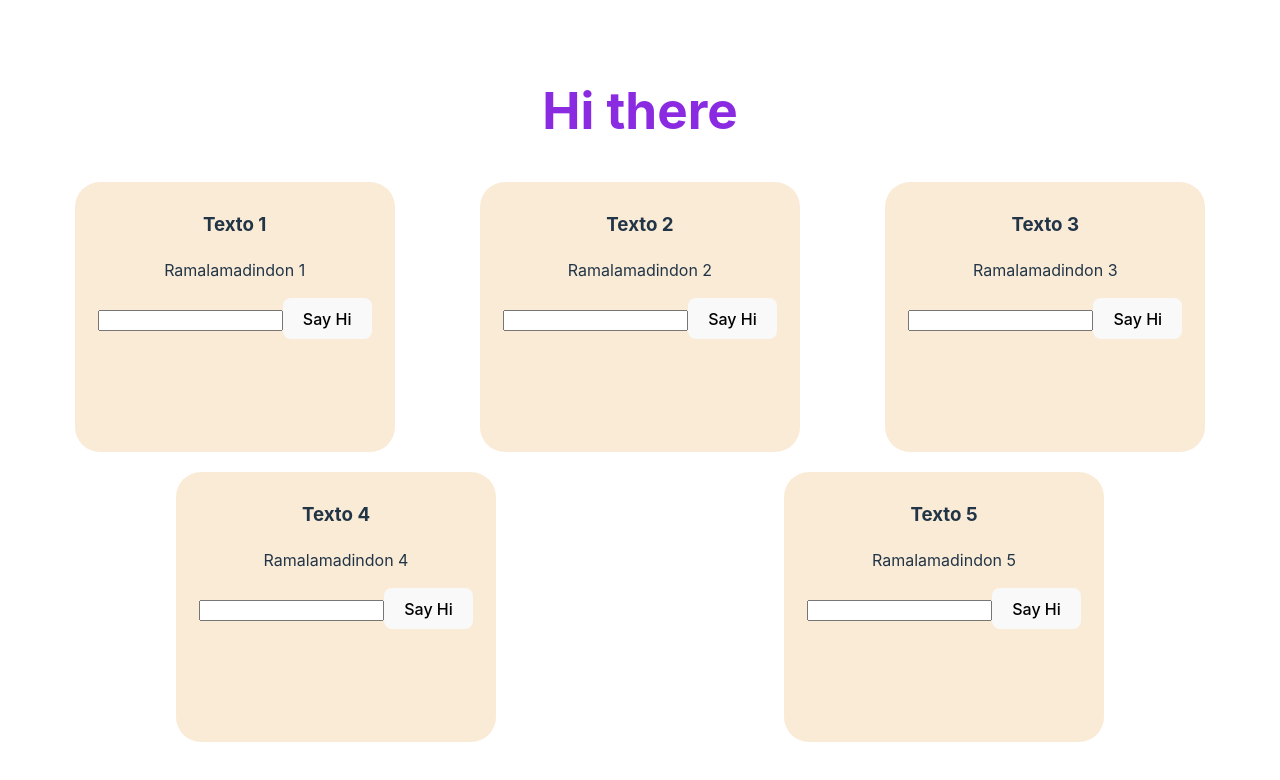
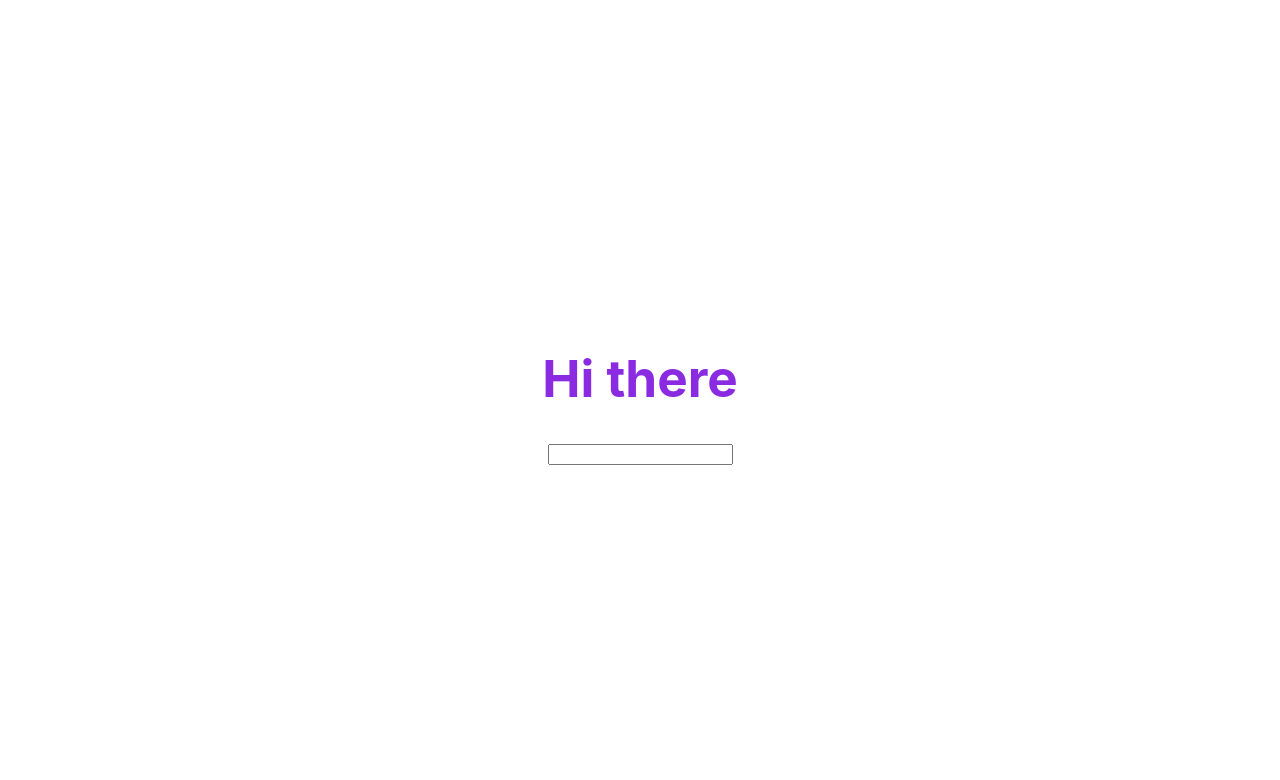
Before and after one commit to alvaroariasrivero/vue-course, a Vue app: page / in a window 1280 px wide. Shown: the top 780 px of the page. Built offline with nearby package versions, Linux system fonts and the light colour scheme.

Commit message:
computed data

```diff
--- a/src/App.vue
+++ b/src/App.vue
@@ -9,7 +9,8 @@
   // import ModelForm from './components/ModelForm.vue';
   // import CycleOption from './components/CycleOption.vue';
   // import CycleComposition from './components/CycleComposition.vue';
-  import PostList from './components/PostList.vue';
+  // import PostList from './components/PostList.vue';
+  import ComputedExample from './components/ComputedExample.vue';
 </script>
 
 <template>
@@ -24,7 +25,8 @@
   <!-- <ModelForm /> -->
   <!-- <CycleOption /> -->
   <!-- <CycleComposition /> -->
-  <PostList />
+  <!-- <PostList /> -->
+  <ComputedExample />
 </template>
 
 <style scoped>
--- /dev/null
+++ b/src/components/ComputedExample.vue
@@ -0,0 +1,46 @@
+<!-- Option API -->
+<!-- <script>
+    import { defineComponent } from 'vue';
+
+    export default defineComponent({
+        name: 'ComputedExample',
+        data(){
+            return{
+                message : ''
+            }
+        },
+        computed: {
+            reverse(){
+                return this.message.split('').reverse().join('');
+            }
+        }
+    })
+
+</script> -->
+
+<!-- Composition API -->
+
+<script>
+    import { defineComponent, ref, computed } from 'vue';
+
+    export default defineComponent({
+        name: 'ComputedExample',
+        setup(){
+            let message = ref('');
+            const reverse = computed(() => message.value.split('').reverse().join(''));
+            return {message, reverse};
+        }
+    });
+</script>
+
+<template>
+    <div>
+        <input type="text" v-model="message">
+        <h3>{{ message }}</h3>
+        <h3>{{ reverse }}</h3>
+    </div>
+</template>
+
+<style scoped>
+
+</style>
```
